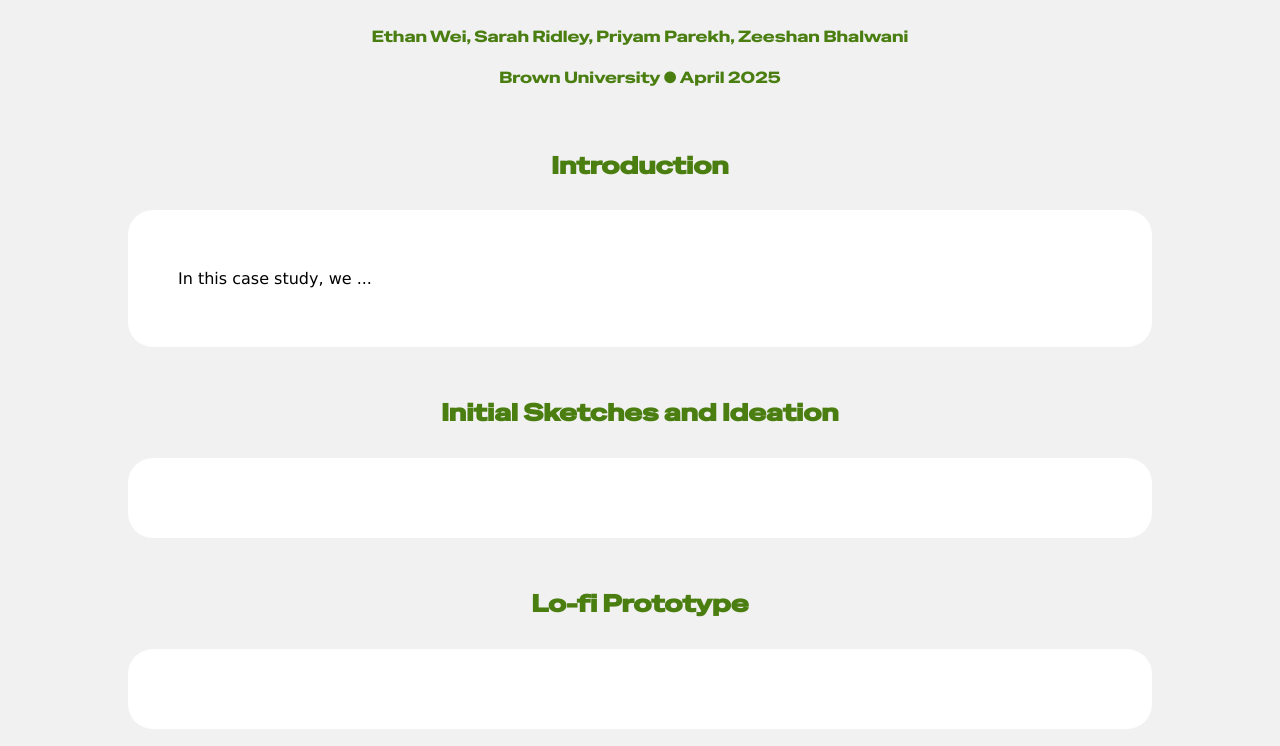
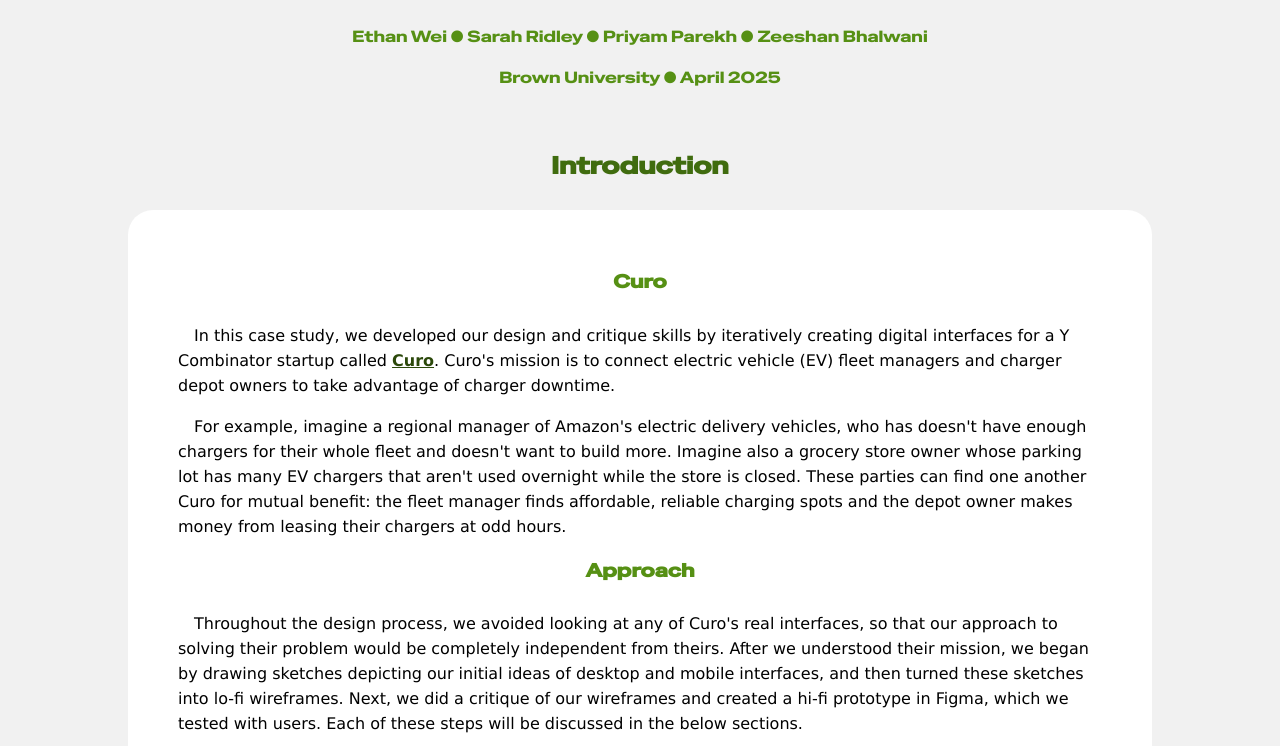
Before and after one commit to 22ridley/cs1300-iterative-redesign, a plain HTML site: page index.html in a window 1280 px wide. Shown: the part 195-941 px from the top of the page. Drawn offline with Linux system fonts and the light colour scheme.

Commit message:
Adding intro and embedding figma

```diff
--- a/index.html
+++ b/index.html
@@ -17,33 +17,83 @@
       <div id="intro" class="intro">
         <h1>Iterative Redesign</h1>
         <p class="name">
-          Ethan Wei, Sarah Ridley, Priyam Parekh, Zeeshan Bhalwani
+          Ethan Wei ● Sarah Ridley ● Priyam Parekh ● Zeeshan Bhalwani
         </p>
         <p class="name2">Brown University ● April 2025</p>
         <h2>Introduction</h2>
         <div class="txt-bx">
-          <p>In this case study, we ...</p>
+          <h3>Curo</h3>
+          <p>
+            &emsp;In this case study, we developed our design and critique
+            skills by iteratively creating digital interfaces for a Y Combinator
+            startup called
+            <a
+              class="link"
+              href="https://www.ycombinator.com/companies/curo"
+              target="_blank"
+              >Curo</a
+            >. Curo's mission is to connect electric vehicle (EV) fleet managers
+            and charger depot owners to take advantage of charger downtime.
+          </p>
+          <p>
+            &emsp;For example, imagine a regional manager of Amazon's electric
+            delivery vehicles, who has doesn't have enough chargers for their
+            whole fleet and doesn't want to build more. Imagine also a grocery
+            store owner whose parking lot has many EV chargers that aren't used
+            overnight while the store is closed. These parties can find one
+            another Curo for mutual benefit: the fleet manager finds affordable,
+            reliable charging spots and the depot owner makes money from leasing
+            their chargers at odd hours.
+          </p>
+          <h3>Approach</h3>
+          <p>
+            &emsp;Throughout the design process, we avoided looking at any of
+            Curo's real interfaces, so that our approach to solving their
+            problem would be completely independent from theirs. After we
+            understood their mission, we began by drawing sketches depicting our
+            initial ideas of desktop and mobile interfaces, and then turned
+            these sketches into lo-fi wireframes. Next, we did a critique of our
+            wireframes and created a hi-fi prototype in Figma, which we tested
+            with users. Each of these steps will be discussed in the below
+            sections.
+          </p>
         </div>
       </div>
       <div id="ideation" class="ideation">
         <h2>Initial Sketches and Ideation</h2>
-        <div class="txt-bx"></div>
+        <div class="txt-bx">
+          <p>Text here</p>
+        </div>
       </div>
       <div id="lofi" class="lofi">
         <h2>Lo-fi Prototype</h2>
-        <div class="txt-bx"></div>
+        <div class="txt-bx">
+          <p>Text here</p>
+        </div>
       </div>
       <div id="hifi" class="hifi">
         <h2>Hi-fi Prototype</h2>
-        <div class="txt-bx"></div>
+        <div class="txt-bx">
+          <h3>Figma</h3>
+          <iframe
+            class="figma"
+            src="https://embed.figma.com/design/CIIizX9Wve7DCsOqA9qCHL/CS1300--Curo-Design?node-id=0-1&embed-host=share"
+            allowfullscreen
+          ></iframe>
+          <p>Text here</p>
+        </div>
       </div>
       <div id="testing" class="testing">
         <h2>User Testing</h2>
-        <div class="txt-bx"></div>
+        <div class="txt-bx">
+          <p>Text here</p>
+        </div>
       </div>
       <div id="lessons" class="lessons">
         <h2>Lessons Learned</h2>
-        <div class="txt-bx"></div>
+        <div class="txt-bx">
+          <p>Text here</p>
+        </div>
         <br /><br />
         <p class="reachout">
           Please reach out to
--- a/styles.css
+++ b/styles.css
@@ -72,7 +72,7 @@
 }
 h2 {
   font-family: SpecialGoth;
-  color: #4b7e11;
+  color: #406c0f;
   padding-top: 30px;
   padding-bottom: 10px;
 }
@@ -104,17 +104,17 @@
 .hifi,
 .testing,
 .lessons {
-  scroll-margin-top: calc(80px);
+  scroll-margin-top: calc(83px);
 }
 
 .name {
   font-family: SpecialGoth;
-  color: #4b7e11;
+  color: #569014;
 }
 .name2 {
   font-family: SpecialGoth;
   padding-bottom: 10px;
-  color: #4b7e11;
+  color: #569014;
 }
 
 .link {
@@ -124,7 +124,7 @@
 }
 
 .link:hover {
-  color: #a2a2a2;
+  color: #7a7a7a;
 }
 
 table,
@@ -155,8 +155,7 @@
 h3 {
   font-family: SpecialGoth;
   text-align: center;
-  color: #4b7e11;
-  padding-top: 20px;
+  color: #569014;
   padding-bottom: 10px;
 }
 
@@ -164,3 +163,9 @@
   margin-left: 10vw;
   margin-right: 10vw;
 }
+
+.figma {
+  width: 90%;
+  height: 475px;
+  padding-left: 5vw;
+}
```
